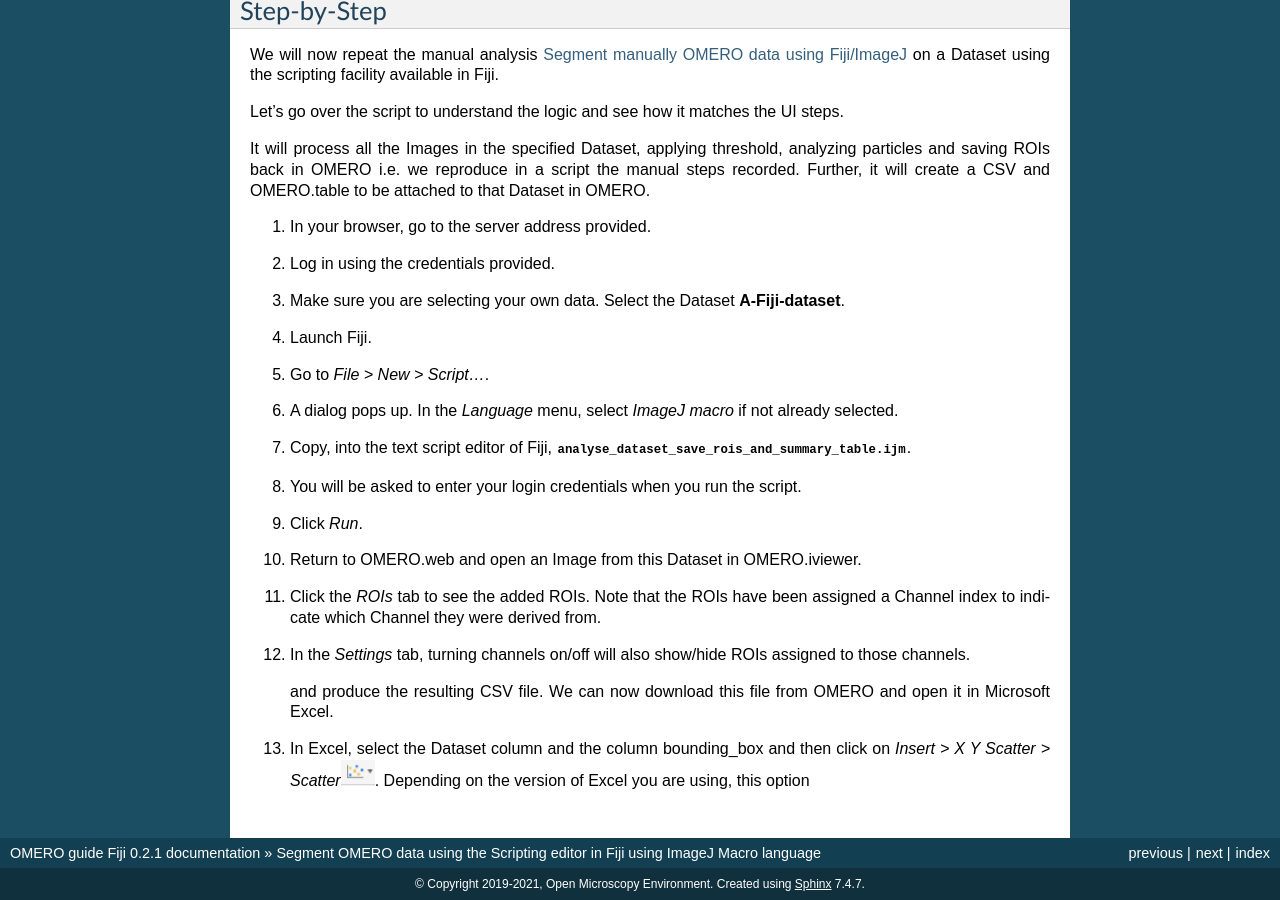
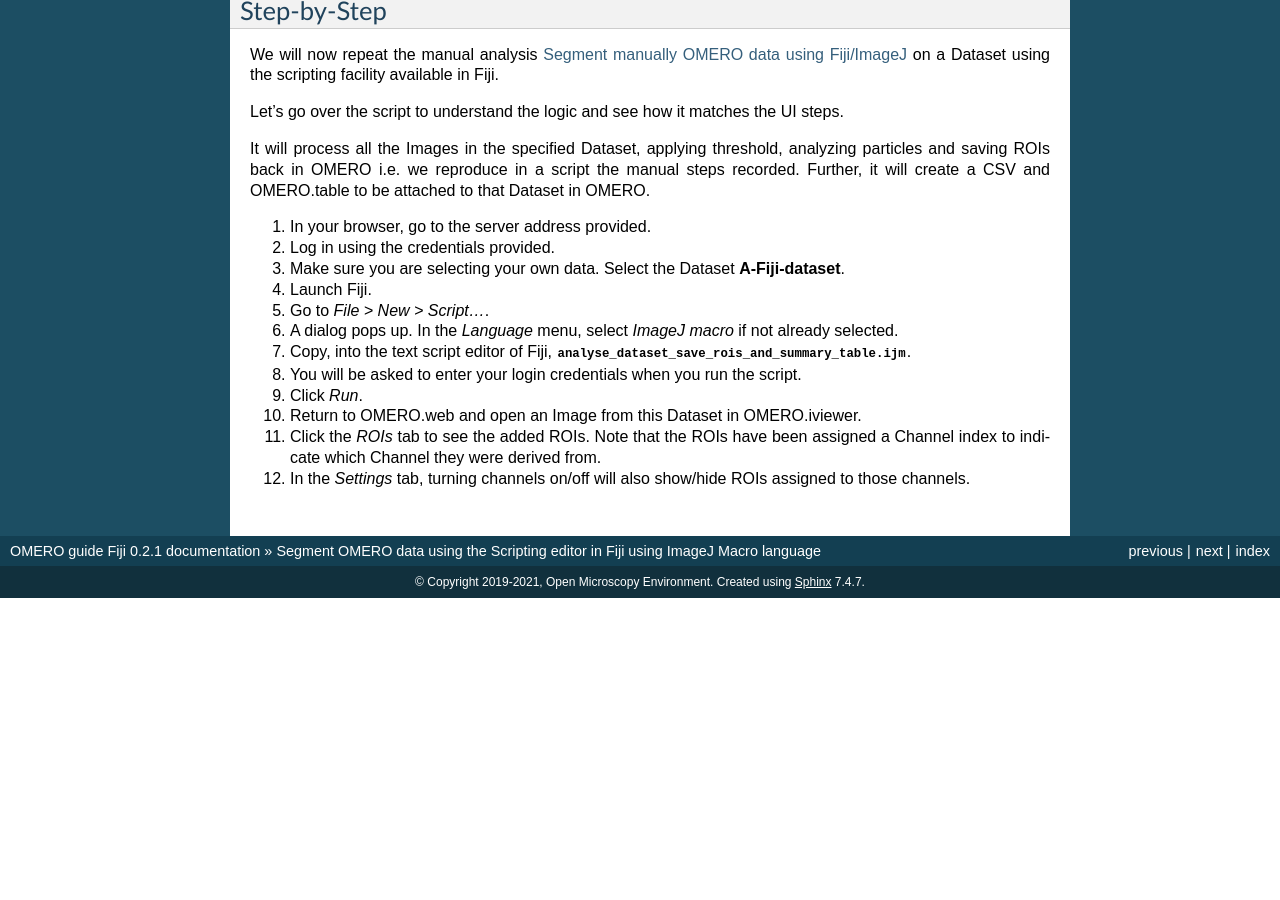
Before and after one commit to ome/omero-guide-fiji, a Sphinx documentation site: the page built from docs/threshold_scripting_macro_language.rst, in a window 1280 px wide and 900 px high, scrolled down 870 px. Built offline with Sphinx 7.4.7, drawn with Linux system fonts in a browser that asks for light colours; after the commit the page ends 1468 px from its top, so only the background shows below that.

Commit message:
Fix end of the text

```diff
--- a/docs/threshold_scripting_macro_language.rst
+++ b/docs/threshold_scripting_macro_language.rst
@@ -92,14 +92,6 @@
    ROIs assigned to those channels.
 
 
-   and produce the resulting CSV file. We can now download this file
-   from OMERO and open it in Microsoft Excel.
-
-#. In Excel, select the Dataset column and the column bounding_box and
-   then click on *Insert > X Y Scatter > Scatter*\ |image2|\.
-   Depending on the version of Excel you are using, this option
-
-
 
 
 
```
